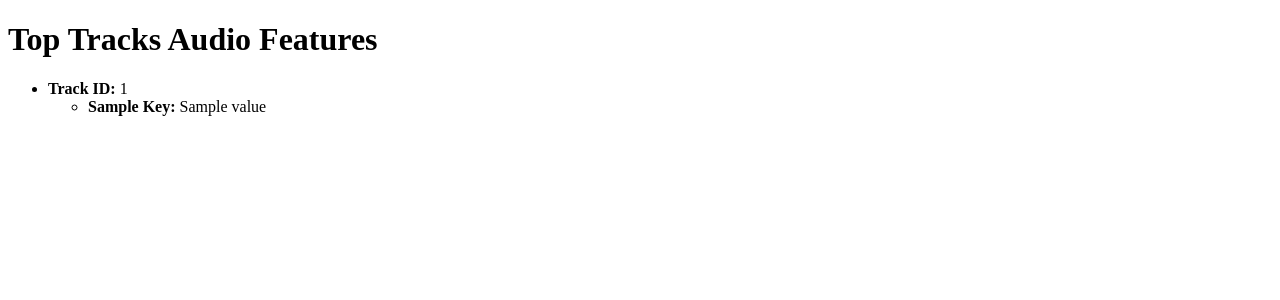
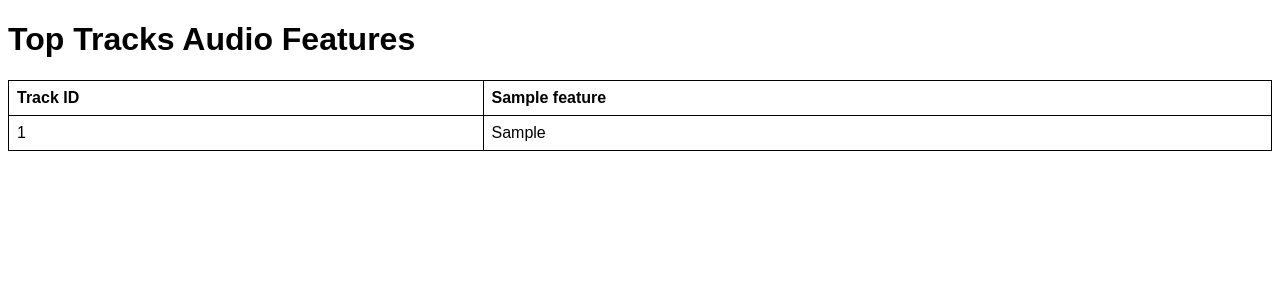
Before and after one commit to davidlpoole/spotify-api-test, a Flask app: template templates/index.html in a window 1280 px wide. Shown: the top 300 px of the page. Run offline with Flask 3, Linux system fonts and the light colour scheme; the template is opened without the code that fills it: most values are stand-ins (such as "Sample title", 1, 10 or a date in 2020).

Commit message:
Display audio features as a table

```diff
--- a/main.py
+++ b/main.py
@@ -3,7 +3,7 @@ import os
 import requests
 import time
 
-app = Flask(__name__)
+app = Flask(__name__, static_folder="static")
 
 # Load environment variables from .env file
 from dotenv import load_dotenv
@@ -74,6 +74,20 @@ def index():
     access_token = get_access_token(CLIENT_ID, CLIENT_SECRET)
     if access_token:
         top_tracks = get_top_tracks(artist_id, access_token)
+        desired_features = [
+            "Danceability",
+            "Energy",
+            "Key",
+            "Loudness",
+            "Mode",
+            "Speechiness",
+            "Acousticness",
+            "Instrumentalness",
+            "Liveness",
+            "Valence",
+            "Tempo",
+        ]
+
         audio_features_list = []
         if top_tracks:
             for track in top_tracks:
@@ -83,9 +97,13 @@ def index():
                     audio_features_list.append(
                         {"track_id": track_id, "features": audio_features}
                     )
-        return render_template("index.html", audio_features_list=audio_features_list)
-    else:
-        return "Failed to retrieve access token."
+            return render_template(
+                "index.html",
+                audio_features_list=audio_features_list,
+                desired_features=desired_features,
+            )
+        else:
+            return "Failed to retrieve access token."
 
 
 if __name__ == "__main__":
--- /dev/null
+++ b/static/styles.css
@@ -0,0 +1,14 @@
+html {
+    font-family: Arial, sans-serif;
+}
+
+table {
+    border-collapse: collapse;
+    width: 100%;
+}
+
+th, td {
+    border: 1px solid black;
+    padding: 8px;
+    text-align: left;
+}
--- a/templates/index.html
+++ b/templates/index.html
@@ -4,20 +4,29 @@
     <meta charset="UTF-8">
     <meta name="viewport" content="width=device-width, initial-scale=1.0">
     <title>Top Tracks Audio Features</title>
+    <link rel="stylesheet" type="text/css" href="{{ url_for('static', filename='styles.css') }}">
 </head>
 <body>
     <h1>Top Tracks Audio Features</h1>
-    <ul>
-        {% for audio_feature in audio_features_list %}
-            <li>
-                <strong>Track ID:</strong> {{ audio_feature['track_id'] }}<br>
-                <ul>
-                    {% for key, value in audio_feature['features'].items() %}
-                        <li><strong>{{ key|title }}:</strong> {{ value }}</li>
+    <table>
+        <thead>
+            <tr>
+                <th>Track ID</th>
+                {% for feature in desired_features %}
+                    <th>{{ feature }}</th>
+                {% endfor %}
+            </tr>
+        </thead>
+        <tbody>
+            {% for audio_feature in audio_features_list %}
+                <tr>
+                    <td>{{ audio_feature['track_id'] }}</td>
+                    {% for feature in desired_features %}
+                        <td>{{ audio_feature['features'][feature.lower()] }}</td>
                     {% endfor %}
-                </ul>
-            </li>
-        {% endfor %}
-    </ul>
+                </tr>
+            {% endfor %}
+        </tbody>
+    </table>
 </body>
 </html>
```
Also changed, not shown: README.md.
